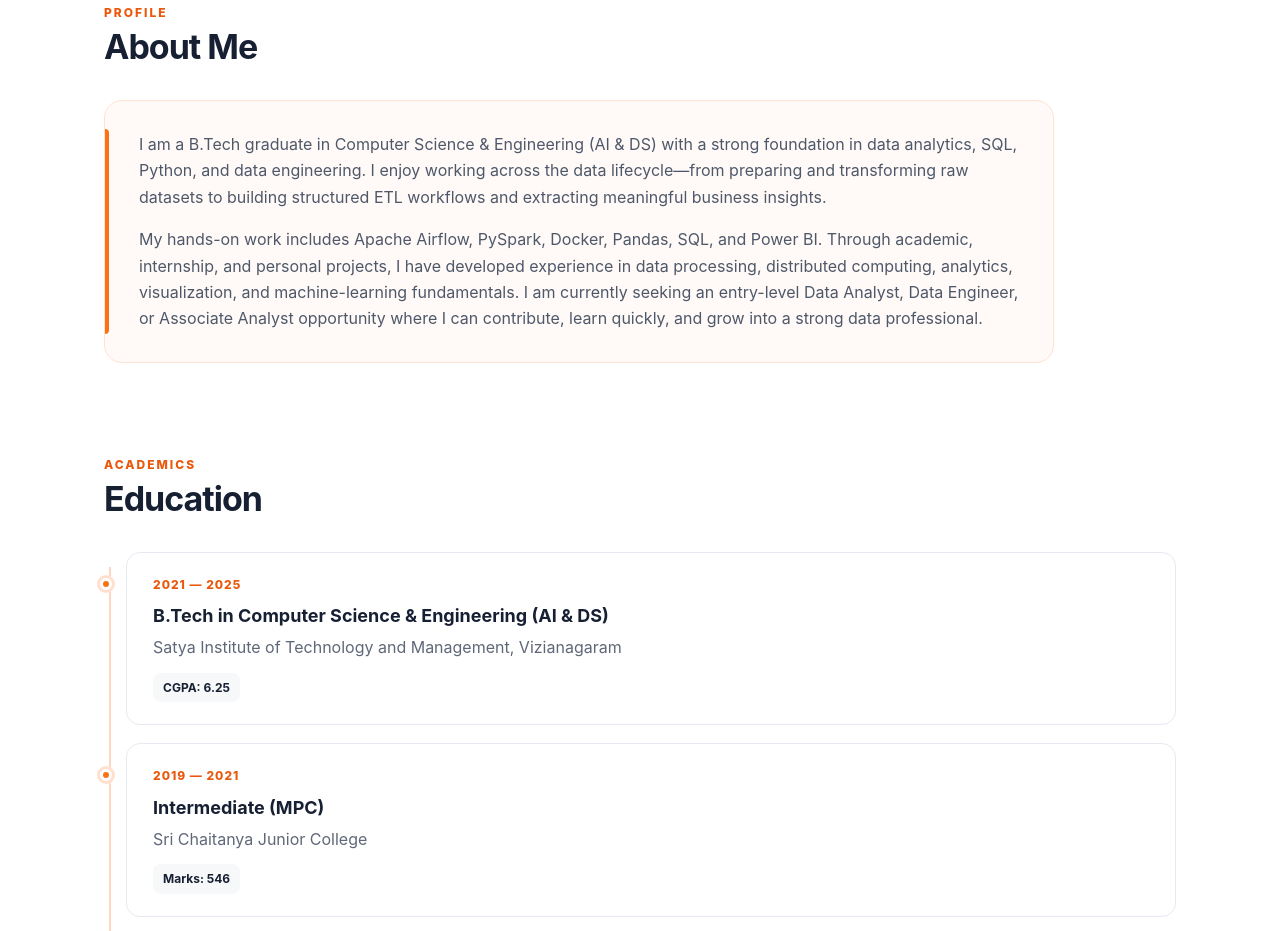
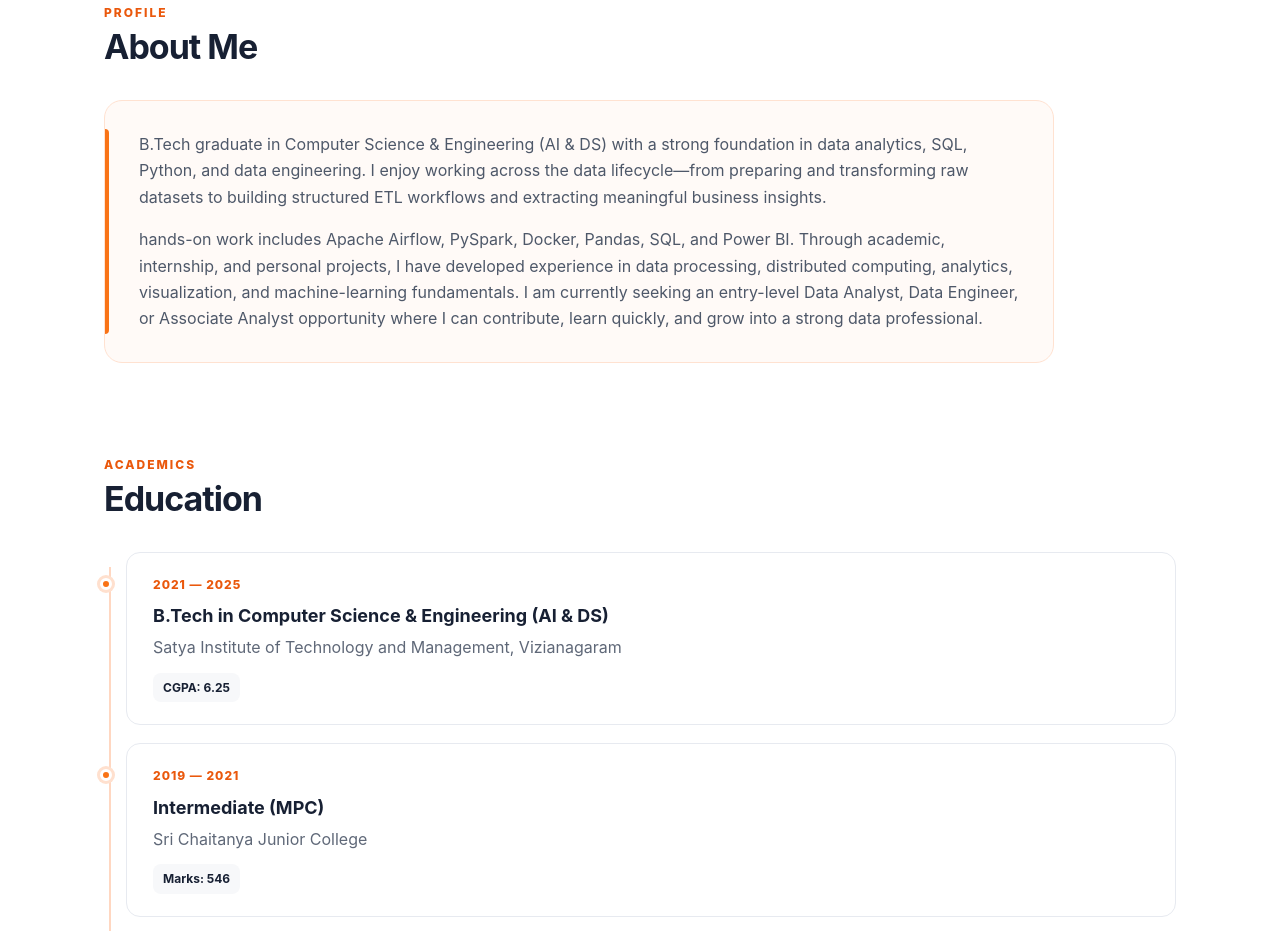
Before and after one commit to jaswanthkumar-06/my-portfolio, a plain HTML site: page index.html in a window 1280 px wide. Shown: the part 890-1821 px from the top of the page. Drawn offline with Linux system fonts and the light colour scheme.

Commit message:
Update personal profile description in index.html

```diff
--- a/index.html
+++ b/index.html
@@ -55,12 +55,12 @@
     </div>
     <div class="about-panel">
         <p>
-            I am a B.Tech graduate in Computer Science & Engineering (AI & DS) with a strong foundation in data analytics,
+             B.Tech graduate in Computer Science & Engineering (AI & DS) with a strong foundation in data analytics,
             SQL, Python, and data engineering. I enjoy working across the data lifecycle—from preparing and transforming
             raw datasets to building structured ETL workflows and extracting meaningful business insights.
         </p>
         <p>
-            My hands-on work includes Apache Airflow, PySpark, Docker, Pandas, SQL, and Power BI. Through academic,
+            hands-on work includes Apache Airflow, PySpark, Docker, Pandas, SQL, and Power BI. Through academic,
             internship, and personal projects, I have developed experience in data processing, distributed computing,
             analytics, visualization, and machine-learning fundamentals. I am currently seeking an entry-level Data Analyst,
             Data Engineer, or Associate Analyst opportunity where I can contribute, learn quickly, and grow into a strong data professional.
```
